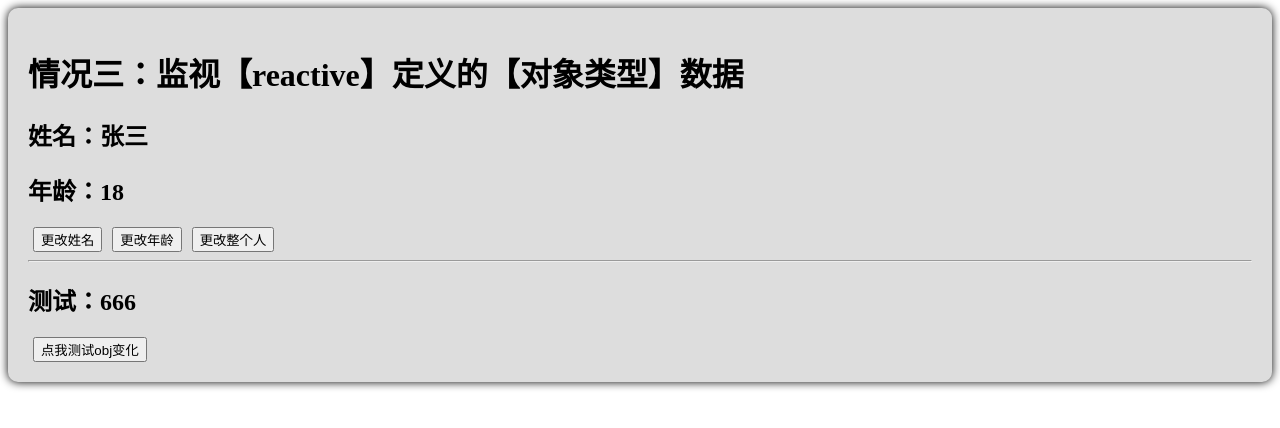
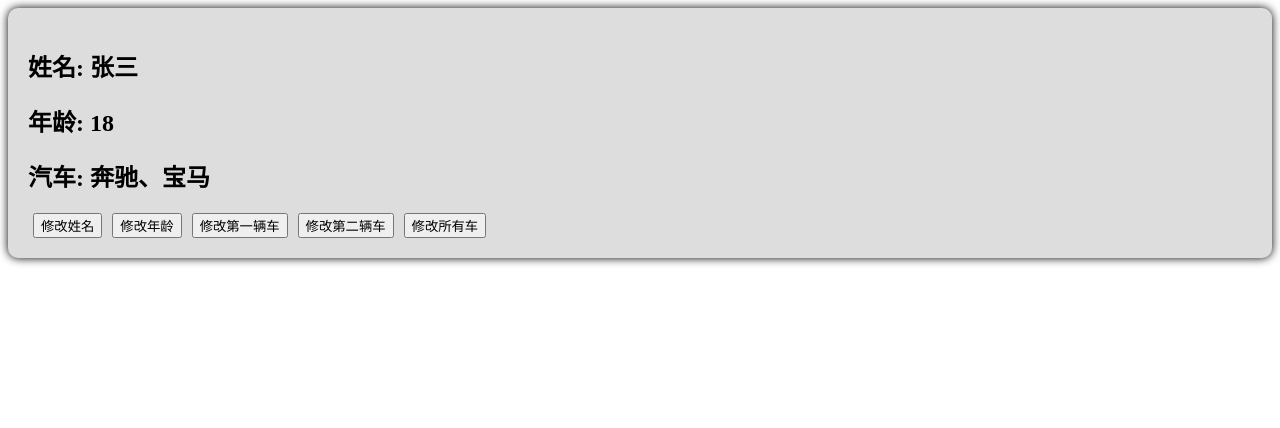
Before and after one commit to Ravilace/vue_study, a Vue app: page / in a window 1280 px wide. Shown: the top 428 px of the page. Built offline with nearby package versions, Linux system fonts and the light colour scheme; the HTML template or start-up script is replaced by a standard one.

Commit message:
:sparkles: watch objective obj attr

```diff
--- a/src/components/Person.vue
+++ b/src/components/Person.vue
@@ -1,56 +1,69 @@
 <script setup lang="ts">
 import { reactive, watch } from 'vue'
-
+// 数据
 let person = reactive({
   name: '张三',
   age: 18,
+  car: {
+    c1: '奔驰',
+    c2: '宝马',
+  },
 })
-let obj = reactive({
-  a: {
-    b: {
-      c: 666
-    }
-  }
-})
+
 function changeName() {
   person.name += '~'
 }
+
 function changeAge() {
   person.age += 1
 }
-function changePerson() {
-  Object.assign(person, {name: '李四', age:80})
+
+function changeC1() {
+  person.car.c1 = '奥迪'
 }
-function changeObj() {
-  Object.assign(obj, {
-    a: {
-      b: {
-        c: 123
-      }
-    }
-  })
+
+function changeC2() {
+  person.car.c2 = '大众'
 }
-// 监视，情况三：监视【reactive】定义的【对象类型】数据
-// 默认是开启深度监视的
-watch(person, (newValue, oldValue)=>{
-  console.log('person变化了', newValue, oldValue)
-})
-watch(obj, (newValue, oldValue) => {
-  console.log('obj变化了', newValue, oldValue)
-})
+
+function changeC3() {
+  person.car = {
+    c1: '雅迪',
+    c2: '爱玛',
+  }
+}
+
+// 监视，情况四：监视响应式对象中的某个属性，且该属性是基本类型的，要写成函数式
+// watch(
+//   () => {
+//     return person.name
+//   },
+//   (newValue, oldValue) => {
+//     console.log('person变化了', newValue, oldValue)
+//   },
+// )
+// 监视响应式对象中的某个对象类型的属性，可以直接写，也能写函数，更推荐函数
+// 如果还需要关注对象内部属性，需要手动开启深度监视
+watch(
+  () => {
+    return person.name
+  },
+  (newValue, oldValue) => {
+    console.log('person变化了', newValue, oldValue)
+  }, {deep:true},
+)
 </script>
 
 <template>
   <div class="person">
-    <h1>情况三：监视【reactive】定义的【对象类型】数据</h1>
-    <h2>姓名：{{ person.name }}</h2>
-    <h2>年龄：{{ person.age }}</h2>
-    <button @click="changeName">更改姓名</button>
-    <button @click="changeAge">更改年龄</button>
-    <button @click="changePerson">更改整个人</button>
-    <hr>
-    <h2>测试：{{obj.a.b.c}}</h2>
-    <button @click="changeObj">点我测试obj变化</button>
+    <h2>姓名: {{ person.name }}</h2>
+    <h2>年龄: {{ person.age }}</h2>
+    <h2>汽车: {{ person.car.c1 }}、{{ person.car.c2 }}</h2>
+    <button @click="changeName">修改姓名</button>
+    <button @click="changeAge">修改年龄</button>
+    <button @click="changeC1">修改第一辆车</button>
+    <button @click="changeC2">修改第二辆车</button>
+    <button @click="changeC3">修改所有车</button>
   </div>
 </template>
 
```
